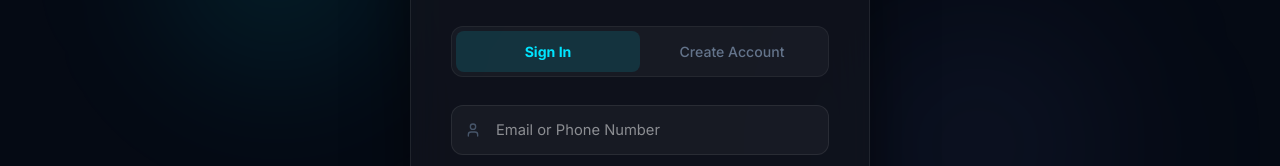
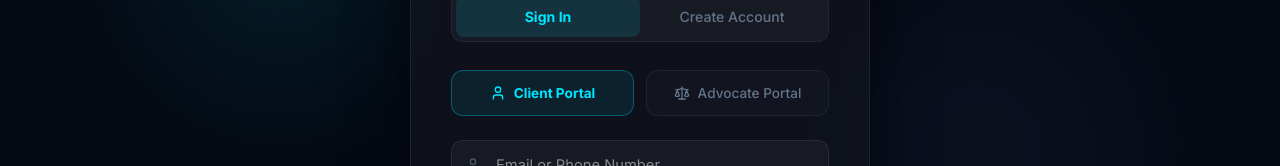
Before and after one commit to ansh09315-oss/legalconnect, a React (Vite) app: page /login in a window 1280 px wide. Shown: the part 334-500 px from the top of the page. Built offline with nearby package versions, Linux system fonts and the light colour scheme; no server answers.

Commit message:
feat: separate client and advocate login paths

```diff
--- a/src/components/Login.jsx
+++ b/src/components/Login.jsx
@@ -19,6 +19,7 @@ const Login = () => {
   // Shared fields
   const [identifier, setIdentifier] = useState('');   // name or email
   const [password, setPassword] = useState('');
+  const [loginRole, setLoginRole] = useState('client'); // 'client' | 'lawyer'
 
   // Register-only fields
   const [regName, setRegName] = useState('');
@@ -43,12 +44,13 @@ const Login = () => {
     setError('');
     setSuccess('');
 
+    const idLower = identifier.trim().toLowerCase();
+
     try {
       const { supabase } = await import('../lib/supabaseClient');
 
-      let isBackendAvailable = false;
-
-      // 1. Try Lawyer Login via Backend
+      if (loginRole === 'lawyer') {
+        // --- Advocate/Lawyer Login ---
         try {
           let res = await fetch('/.netlify/functions/api/auth/login-supabase', {
             method: 'POST',
@@ -67,11 +69,14 @@ const Login = () => {
           const contentType = res.headers.get('content-type');
           if (res.ok && contentType && contentType.includes('application/json')) {
             let data = await res.json();
-          isBackendAvailable = true;
             if (data && data.status === 'success') {
               login(data.token, data.user);
-            localStorage.setItem('lawyerAccount', JSON.stringify(data.user)); // Keep for legacy compatibility
+              localStorage.setItem('lawyerAccount', JSON.stringify(data.user));
               navigate('/lawyer');
+              return;
+            } else {
+              setError(data?.error || 'Invalid advocate credentials.');
+              setLoading(false);
               return;
             }
           }
@@ -79,7 +84,35 @@ const Login = () => {
           console.warn("Backend lawyer login error (falling back to direct Supabase):", backendErr);
         }
 
-      // 2. If not lawyer, try Client Login via Backend
+        // Direct Supabase Fallback for Lawyer
+        const { data: dbLawyers, error: lawyerErr } = await supabase
+          .from('lawyers')
+          .select('*')
+          .or(`email.eq.${idLower},phone.eq.${identifier.trim()}`);
+
+        if (lawyerErr) {
+          console.error("Supabase query error:", lawyerErr);
+        }
+
+        if (dbLawyers && dbLawyers.length > 0) {
+          const matchedLawyer = dbLawyers.find(u => u.password === password.trim());
+          if (matchedLawyer) {
+            if (matchedLawyer.status !== 'approved') {
+              setError('Your advocate account is under review by our admin. Once approved, you can log in.');
+              setLoading(false);
+              return;
+            }
+            const userObj = { ...matchedLawyer, role: 'lawyer' };
+            const mockToken = 'mock_' + btoa(JSON.stringify(userObj));
+            login(mockToken, userObj);
+            localStorage.setItem('lawyerAccount', JSON.stringify(userObj));
+            navigate('/lawyer');
+            return;
+          }
+        }
+        setError('No advocate account found with those credentials. Please check or make sure your application is approved.');
+      } else {
+        // --- Client Login ---
         try {
           let resClient = await fetch('/.netlify/functions/api/auth/login-supabase', {
             method: 'POST',
@@ -98,11 +131,14 @@ const Login = () => {
           const contentType = resClient.headers.get('content-type');
           if (resClient.ok && contentType && contentType.includes('application/json')) {
             let clientData = await resClient.json();
-          isBackendAvailable = true;
             if (clientData && clientData.status === 'success') {
               login(clientData.token, clientData.user);
-            localStorage.setItem('clientAccount', JSON.stringify(clientData.user)); // Keep for legacy
+              localStorage.setItem('clientAccount', JSON.stringify(clientData.user));
               navigate('/client');
+              return;
+            } else {
+              setError(clientData?.error || 'Invalid client credentials.');
+              setLoading(false);
               return;
             }
           }
@@ -110,34 +146,17 @@ const Login = () => {
           console.warn("Backend client login error (falling back to direct Supabase):", backendErr);
         }
 
-      // 3. Fallback to Direct Supabase Queries (for local dev mode)
-      const idLower = identifier.trim().toLowerCase();
-
-      // Check lawyers first
-      const { data: dbLawyers, error: lawyerErr } = await supabase
-        .from('lawyers')
-        .select('*')
-        .or(`email.eq.${idLower},phone.eq.${identifier.trim()}`);
-
-      if (!lawyerErr && dbLawyers && dbLawyers.length > 0) {
-        const matchedLawyer = dbLawyers.find(u => u.password === password.trim() && u.status === 'approved');
-        if (matchedLawyer) {
-          const userObj = { ...matchedLawyer, role: 'lawyer' };
-          const mockToken = 'mock_' + btoa(JSON.stringify(userObj));
-          login(mockToken, userObj);
-          localStorage.setItem('lawyerAccount', JSON.stringify(userObj));
-          navigate('/lawyer');
-          return;
-        }
-      }
-
-      // Check clients next
+        // Direct Supabase Fallback for Client
         const { data: dbClients, error: clientErr } = await supabase
           .from('clients')
           .select('*')
           .or(`email.eq.${idLower},phone.eq.${identifier.trim()}`);
 
-      if (!clientErr && dbClients && dbClients.length > 0) {
+        if (clientErr) {
+          console.error("Supabase query error:", clientErr);
+        }
+
+        if (dbClients && dbClients.length > 0) {
           const matchedClient = dbClients.find(u => u.password === password.trim());
           if (matchedClient) {
             const userObj = { ...matchedClient, role: 'client' };
@@ -149,7 +168,7 @@ const Login = () => {
           }
         }
 
-      /* 4 — Legacy clientAccount (old local storage format fallback) */
+        /* Legacy clientAccount fallback */
         const legacyStr = localStorage.getItem('clientAccount');
         if (legacyStr) {
           const legacy = JSON.parse(legacyStr);
@@ -162,8 +181,8 @@ const Login = () => {
             return;
           }
         }
-
-      setError('No account found with those credentials. Please check and try again.');
+        setError('No client account found with those credentials. Please check and try again.');
+      }
     } catch (err) {
       console.error(err);
       setError('Something went wrong. Please try again.');
@@ -309,6 +328,34 @@ const Login = () => {
               </button>
             ))}
           </div>
+
+          {/* Role selector for login */}
+          {tab === 'login' && (
+            <div style={{ display: 'flex', gap: 12, marginBottom: 24 }}>
+              {[
+                { id: 'client', label: 'Client Portal', icon: User },
+                { id: 'lawyer', label: 'Advocate Portal', icon: Scale }
+              ].map(roleItem => {
+                const IconComponent = roleItem.icon;
+                const active = loginRole === roleItem.id;
+                return (
+                  <button key={roleItem.id} type="button" onClick={() => setLoginRole(roleItem.id)}
+                    style={{
+                      flex: 1, display: 'flex', alignItems: 'center', justifyContent: 'center', gap: 8,
+                      padding: '12px 14px', borderRadius: 12, border: '1px solid',
+                      borderColor: active ? 'rgba(0,229,255,0.3)' : 'rgba(255,255,255,0.06)',
+                      background: active ? 'rgba(0,229,255,0.08)' : 'rgba(255,255,255,0.02)',
+                      color: active ? '#00e5ff' : '#64748b', cursor: 'pointer',
+                      transition: 'all 0.2s', fontFamily: 'Inter,sans-serif',
+                      fontWeight: active ? 700 : 500, fontSize: '0.85rem'
+                    }}>
+                    <IconComponent size={16} color={active ? '#00e5ff' : '#64748b'} />
+                    {roleItem.label}
+                  </button>
+                );
+              })}
+            </div>
+          )}
 
           {/* ── LOGIN FORM ── */}
           <AnimatePresence mode="wait">
```
Lines whose indentation alone changed are shown as unchanged.
